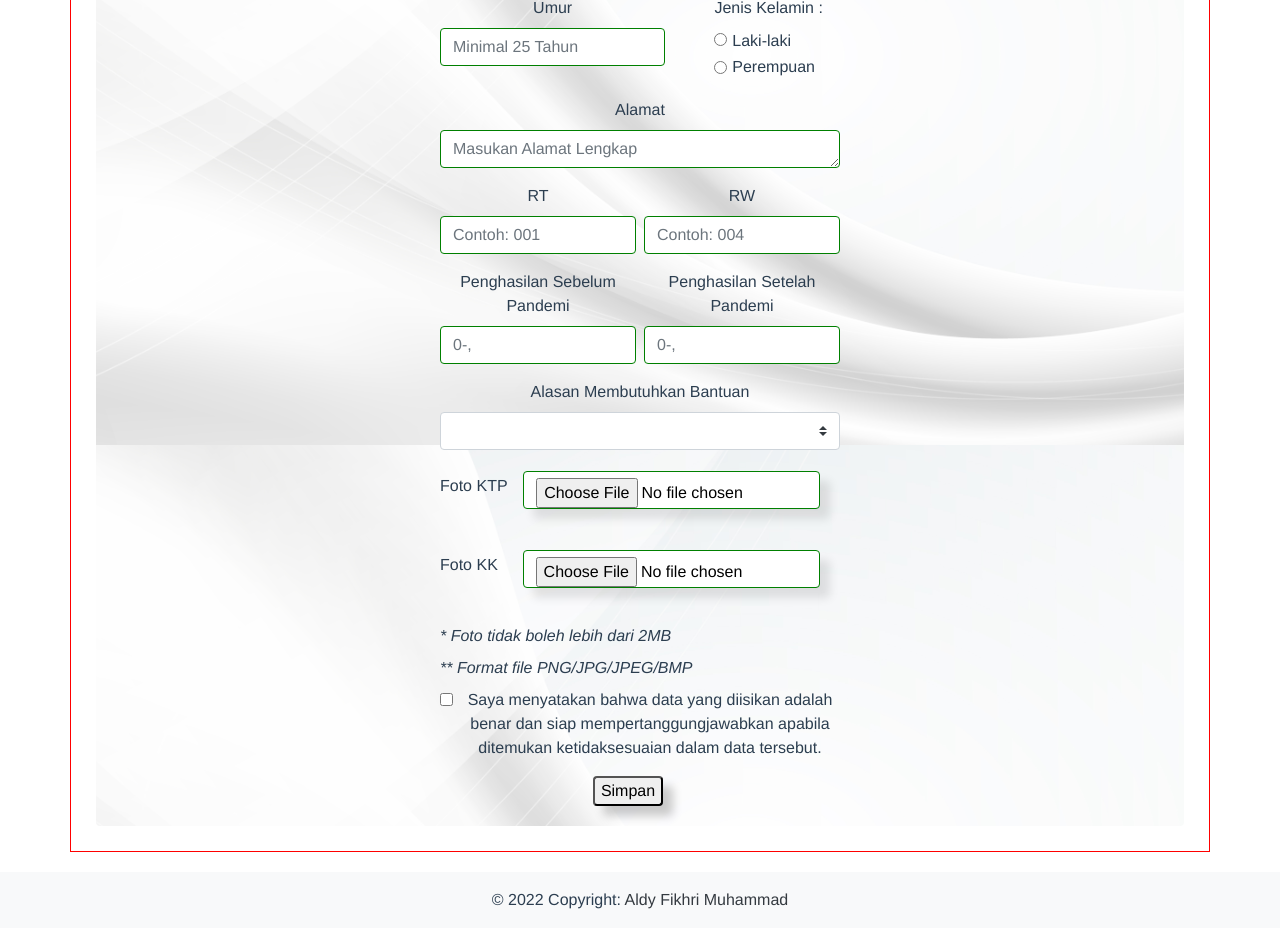
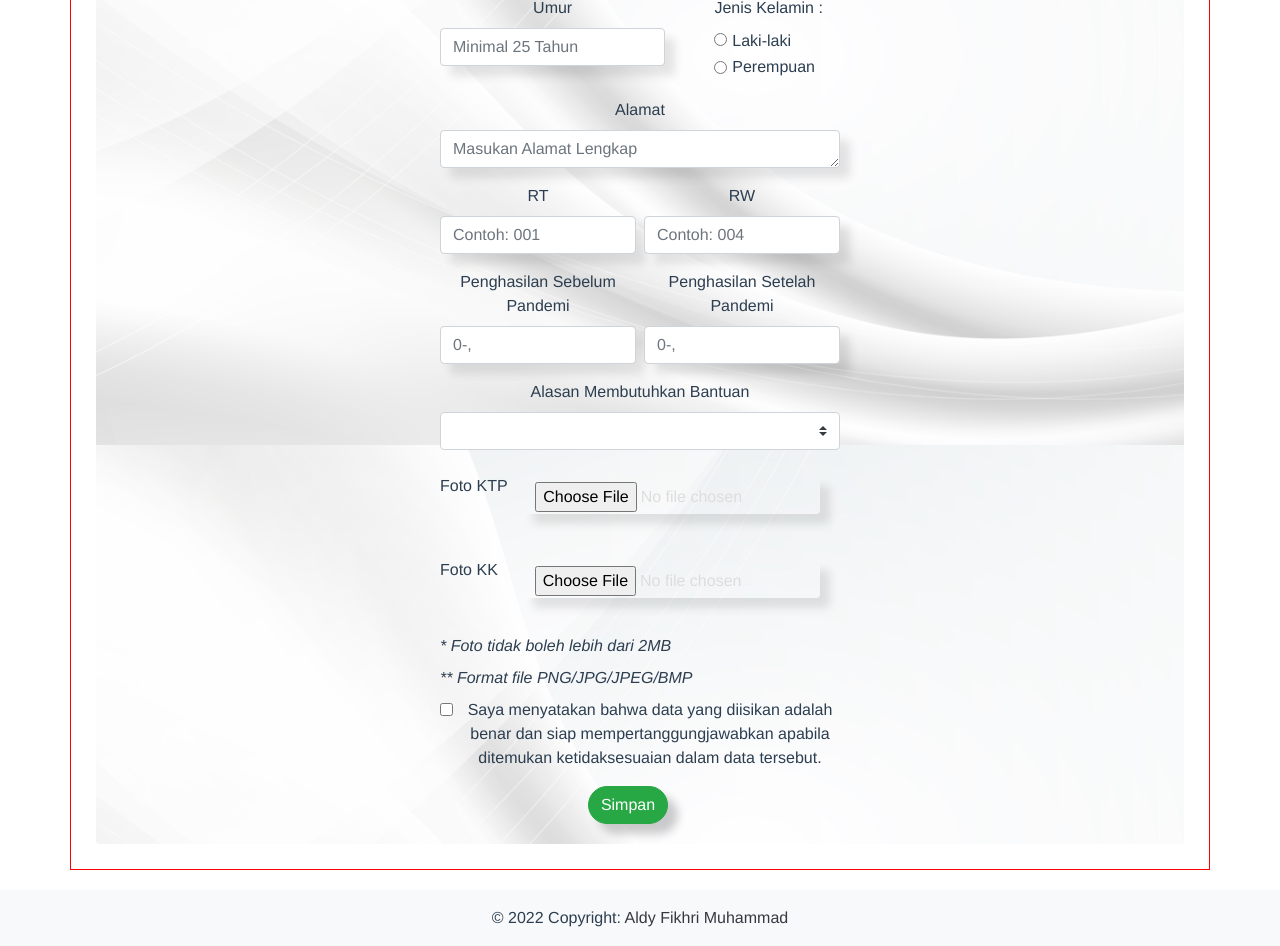
Before and after one commit to aldyfikhrimuhammad/Pendataan-Bansos-Frontend-JS-Project, a Vue app: page /inputData in a window 1280 px wide. Shown: the part 480-1426 px from the top of the page. Built offline with nearby package versions, Linux system fonts and the light colour scheme.

Commit message:
Add some hover style

```diff
--- a/src/views/InputDataView.vue
+++ b/src/views/InputDataView.vue
@@ -196,7 +196,7 @@
           <!-- Form Input Checkbox -->
           <div class="mb-3">
             <div class="form-check">
-              <input class="form-check-input" type="checkbox" v-model="check" id="agreement" :rules="[(v) => !!v || 'Harap setujui untuk melanjutkan!']" :ripple="false" required/>
+              <input class="form-check-input" type="checkbox" v-model="check" id="agreement" :rules="[(v) => !!v || 'Harap setujui untuk melanjutkan!']" :ripple="false" required />
               <label class="form-check-label"> Saya menyatakan bahwa data yang diisikan adalah benar dan siap mempertanggungjawabkan apabila ditemukan ketidaksesuaian dalam data tersebut. </label>
             </div>
           </div>
@@ -205,7 +205,7 @@
 
           <!-- Create Button Submit -->
           <div class="text-center">
-          <button :disabled="!valid" :loading="loadingButton" elevation="3" class="mr-4 rounded submitButton" type="submit">Simpan</button>
+            <b-button pill variant="success" :disabled="!valid" :loading="loadingButton" elevation="3" class="mr-4 rounded submitButton" type="submit">Simpan</b-button>
           </div>
         </form>
       </div>
@@ -233,7 +233,9 @@ h1 {
   font-weight: 400;
 }
 .form-control {
-  border: 1px solid green;
+  background-color: #ffffff;
+  color: #000000;
+  box-shadow: 10px 10px 10px rgba(0, 0, 0, 0.1);
 }
 .dataSection {
   background-image: url("/src/assets/background.jpg");
@@ -248,21 +250,20 @@ h1 {
   box-shadow: 10px 10px 10px rgba(0, 0, 0, 0.2);
 }
 .submitButton:hover {
-  background-color: #fafafa;
-  color: #000000;
-  transform: translateY(3px);
+  transform: translateY(5px) translateX(5px);
   box-shadow: 10px 10px 10px rgba(0, 0, 0, 0.2);
 }
 .uploadButton {
-  margin: 5px 20px 20px 10px;
-  background-color: #ffffff;
-  color: #000000;
+  margin: 10px 20px 20px 10px;
+  background-color: transparent;
+  color: #ddd;
   box-shadow: 10px 10px 10px rgba(0, 0, 0, 0.1);
+  border: transparent;
 }
 .uploadButton:hover {
   background-color: #fafafa;
   color: #000000;
-  transform: translateX(3px);
+  transform: translateX(3px) translateY(3px);
   box-shadow: 10px 10px 10px rgba(0, 0, 0, 0.2);
 }
 </style>
@@ -335,7 +336,6 @@ export default {
   },
 
   methods: {
-
     sleep(ms) {
       return new Promise((resolve) => setTimeout(resolve, ms));
     },
```
Lines whose indentation alone changed are shown as unchanged.
